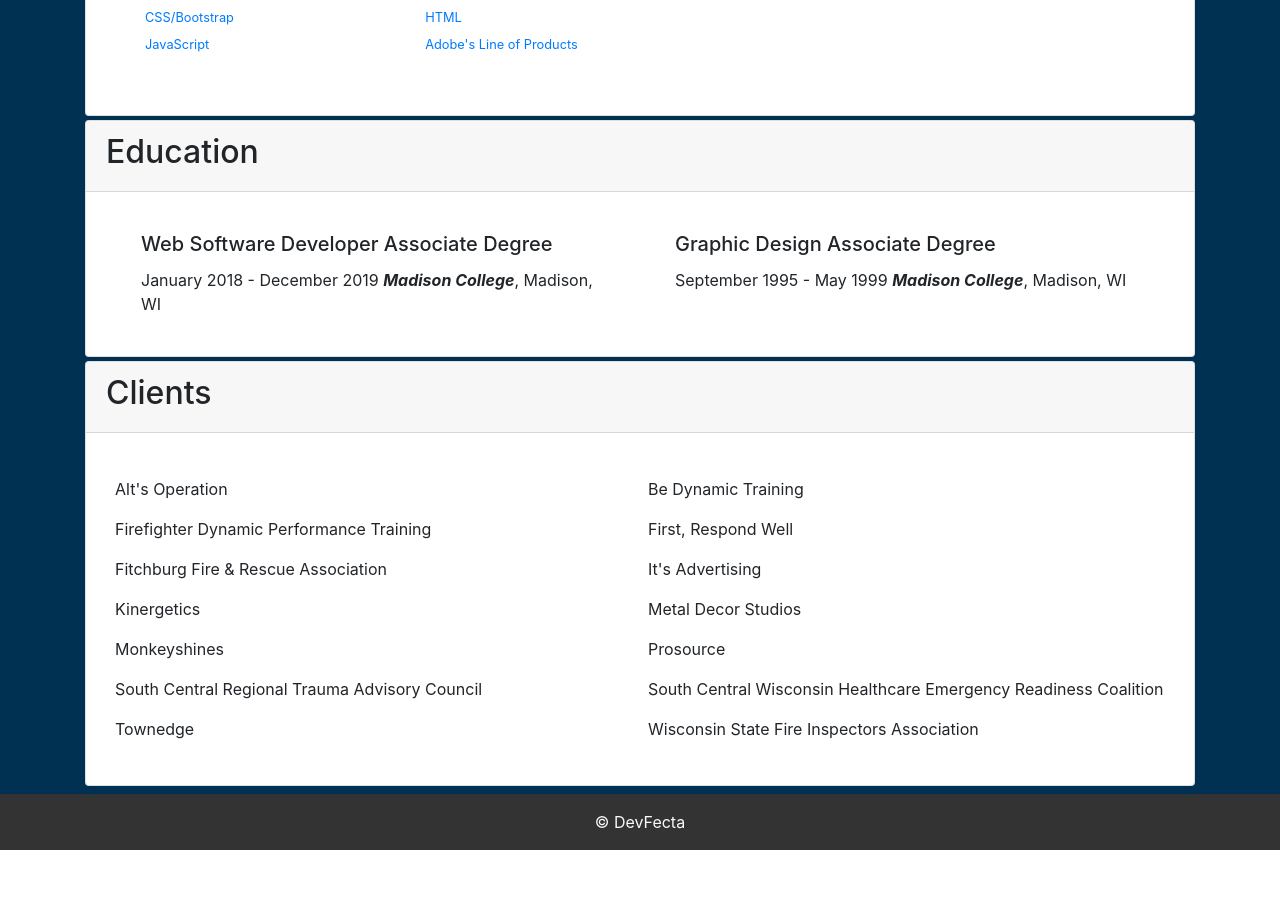
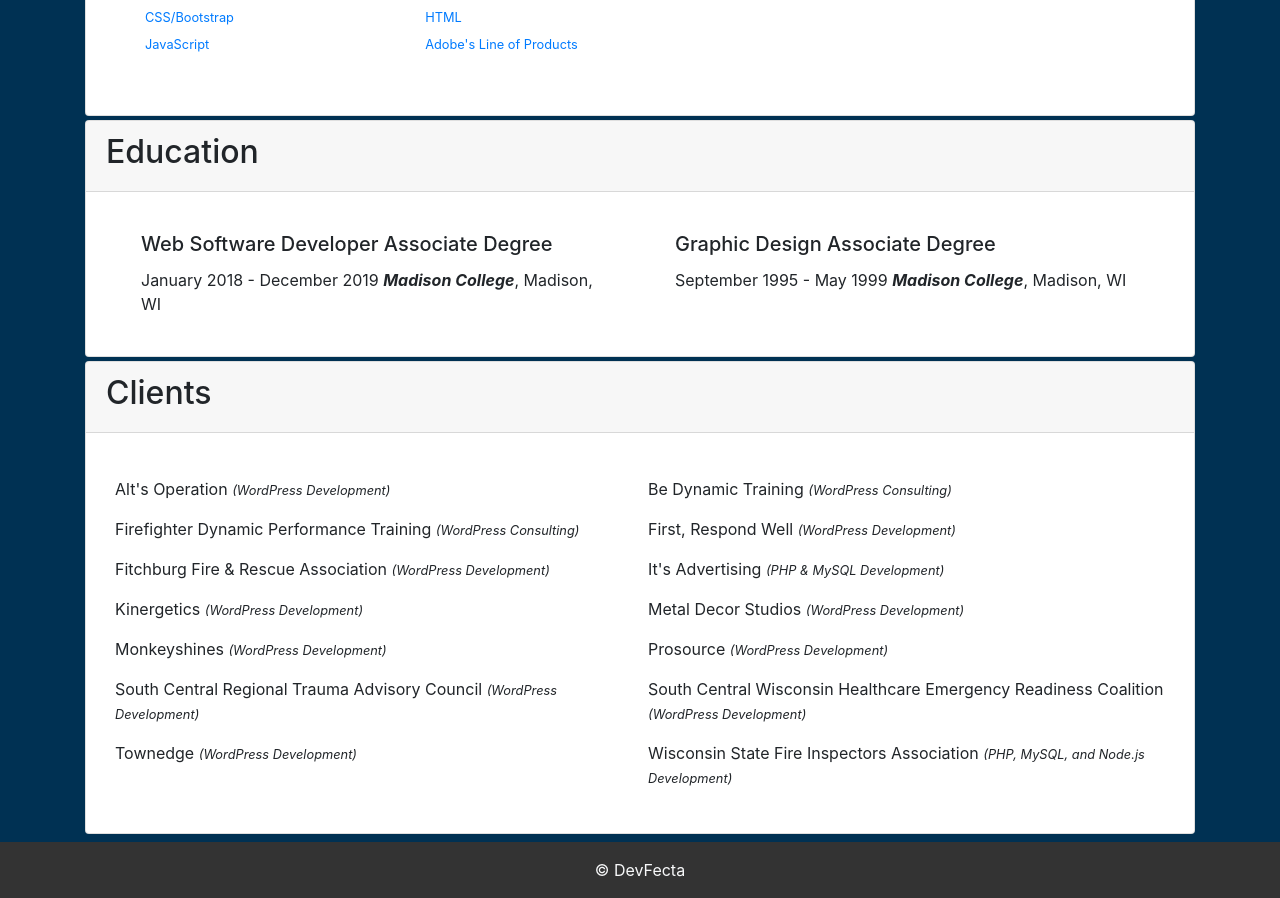
Before and after one commit to devfecta/devfecta.github.io, a React (Create React App) app: page /resume in a window 1280 px wide. Shown: the part 960-1858 px from the top of the page. Before the commit the page ends 1810 px from the top, so only its background shows below. Built offline with nearby package versions, Linux system fonts and the light colour scheme.

Commit message:
Changed the Resume component to a class.

```diff
--- a/public/resumeData.json
+++ b/public/resumeData.json
@@ -25,7 +25,7 @@
         , "npm" : { "description" : "NPM", "wiki" : "https://github.com/devfecta/devfecta.github.io/wiki/NPM" }
         , "php5" : { "description" : "PHP 5.x (Procedural) (Provided by website service and self-configured)", "wiki" : "https://github.com/devfecta/devfecta.github.io/wiki/PHP" }
         , "php7" : { "description" : "PHP 7.x (Procedural & PDO) (Provided by website service and self-configured)", "wiki" : "https://github.com/devfecta/devfecta.github.io/wiki/PHP" }
-        , "postman" : { "description" : "Adobe's Line of Products", "wiki" : "https://github.com/devfecta/devfecta.github.io/wiki/Postman" }
+        , "postman" : { "description" : "Postman", "wiki" : "https://github.com/devfecta/devfecta.github.io/wiki/Postman" }
         , "react" : { "description" : "React", "wiki" : "https://github.com/devfecta/devfecta.github.io/wiki/React" }
         , "ssh" : { "description" : "SSH", "wiki" : "https://github.com/devfecta/devfecta.github.io/wiki/SSH" }
         , "typescript" : { "description" : "TypeScript", "wiki" : "https://github.com/devfecta/devfecta.github.io/wiki/TypeScript" }
@@ -63,19 +63,19 @@
     ],
 
     "clients" : [
-        {"name": "Alt's Operation"}
-        , {"name": "Be Dynamic Training"}
-        , {"name": "Firefighter Dynamic Performance Training"}
-        , {"name": "First, Respond Well"}
-        , {"name": "Fitchburg Fire & Rescue Association"}
-        , {"name": "It's Advertising"}
-        , {"name": "Kinergetics"}
-        , {"name": "Metal Decor Studios"}
-        , {"name": "Monkeyshines"}
-        , {"name": "Prosource"}
-        , {"name": "South Central Regional Trauma Advisory Council"}
-        , {"name": "South Central Wisconsin Healthcare Emergency Readiness Coalition"}
-        , {"name": "Townedge"}
-        , {"name": "Wisconsin State Fire Inspectors Association"}
+        {"name": "Alt's Operation", "jobType": "WordPress Development"}
+        , {"name": "Be Dynamic Training", "jobType": "WordPress Consulting"}
+        , {"name": "Firefighter Dynamic Performance Training", "jobType": "WordPress Consulting"}
+        , {"name": "First, Respond Well", "jobType": "WordPress Development"}
+        , {"name": "Fitchburg Fire & Rescue Association", "jobType": "WordPress Development"}
+        , {"name": "It's Advertising", "jobType": "PHP & MySQL Development"}
+        , {"name": "Kinergetics", "jobType": "WordPress Development"}
+        , {"name": "Metal Decor Studios", "jobType": "WordPress Development"}
+        , {"name": "Monkeyshines", "jobType": "WordPress Development"}
+        , {"name": "Prosource", "jobType": "WordPress Development"}
+        , {"name": "South Central Regional Trauma Advisory Council", "jobType": "WordPress Development"}
+        , {"name": "South Central Wisconsin Healthcare Emergency Readiness Coalition", "jobType": "WordPress Development"}
+        , {"name": "Townedge", "jobType": "WordPress Development"}
+        , {"name": "Wisconsin State Fire Inspectors Association", "jobType": "PHP, MySQL, and Node.js Development"}
     ]
 }
--- a/src/App.js
+++ b/src/App.js
@@ -18,10 +18,12 @@ class App extends Component {
     }
 
 	componentDidMount() {
+		console.log('App componentDidMount');
 		fetch('./resumeData.json')
 		.then(response => response.json())
 		.then(result => {
 			//const experiences = result.map(experience => experience);
+			console.log(result);
 			this.setState({
 					workExperience : result
 				}
--- a/src/components/Resume.js
+++ b/src/components/Resume.js
@@ -1,7 +1,7 @@
-import React from 'react';
+import React, { Component } from 'react';
 
 import '../css/Resume.css';
-
+/*
 const Resume = props => {
 
     let workExperience = "";
@@ -113,107 +113,134 @@ const Resume = props => {
     );
 
 }
+*/
 
+class Resume extends Component {
+
+    componentDidMount() {
+        console.log('Resume componentDidMount');
+
+        //console.log(this.props);
         /*
-const Resume = props => {
-
-    if (props) {
-        console.log(props.resumeData.jobs);
+        if (this.props.resumeData.length > 0) {
+            this.props.resumeData.jobs.map( job => {
+                console.log('test');
+            });
+        }
+        */
     }
 
+    render() {
+        console.log('render');
+        console.log(this.props);
 
-    props.resumeData.jobs.map( job => {
-        console.log('test');
-    });
 
-    let resume = () => props.resumeData.jobs.map( job => {
+        let workExperience = "";
+        let clients = "";
+
+        const techStyle = {
+            fontSize: "80%"
+        }
+
+        if (this.props.resumeData.jobs) {
+
+            //console.log(this.props.resumeData.jobs.sort());
+
+            workExperience = this.props.resumeData.jobs.map( (job, index) => {
 
                 return (
-            <div className="card col-md-6 col-sm-12 border-0">
+
+                    <div key={index} className="card col-md-6 col-sm-12 border-0">
                         <div className="card-body">
                             <h5 className="card-title">{job.jobTitle}</h5>
                             <p className="card-text">{job.startDate} - {job.endDate} <strong>{job.companyName}, {job.city}</strong></p>
                             <p className="card-text"></p>
                             <div className="row">
                                 <div className="col-md">
-                            <h6>Technologies Used <span class="badge badge-devfecta">{job.technologiesUsed.length}</span></h6>
-                            <ul className="list-inline row justify-content-between">
+                                    <h6>Technologies Used <span className="badge badge-devfecta">{job.technologiesUsed.length}</span></h6>
+                                    <ul className="list-inline row justify-content-between" style={techStyle}>
                                         {
 
-                                    props.resumeData.jobs.technologiesUsed.map( technology => {
-                                        //console.log(this.props.technologies.technology)
+
+                                            job.technologiesUsed.map( (technology, index) => {
                                                 return (
-                                            <li className="list-inline-item col-md-5 m-1">{props.resumeData.technologies.technology}</li>
+                                                    <li key={index} className="list-inline-item col-md-5 m-1">
+                                                        <a href={this.props.resumeData.technologies[technology].wiki} target="_blank" rel="noopener noreferrer">
+                                                            {this.props.resumeData.technologies[technology].description}
+                                                        </a>
+                                                    </li>
                                                 )
                                             })
-
                                         }
                                     </ul>
                                 </div>
                             </div>
                         </div>
                     </div>
+
                     );
             });
 
-    console.log(resume);
-
-
-    return(<h1>test</h1>);
-
-
-
-}
-*/
-/*
-class Resume extends Component {
-
-    constructor(props) {
-        super();
-        console.log('constructor');
+            clients = this.props.resumeData.clients.map( (client, index) => {
+                return (
+                    <div key={index} className="col-md-6 p-2">{client.name} <em className="small">({client.jobType})</em></div>
+                );
+            });
         }
 
-    componentDidMount() {
-        console.log('componentDidMount')
-        //console.log(this.state.workExperience);
-        console.log(this.props);
-        if (this.props.resumeData.length > 0) {
-            this.props.resumeData.jobs.map( job => {
-                console.log('test');
-            });
-        }
-    }
-
-    render() {
-
-       // console.log(this.state.workExperience);
-
-        const resumeSection = {
-            marginTop: "-5em"
-        }
-        console.log('render');
-        console.log();
 
         return (
 
-            <section>
-                {console.log('return')}
-                <article>
+            <section className="container-fluid pb-2">
+                <article id="resumeArticle" className="container my-1">
                     <div className="card">
                         <div className="card-header">
                             <h2>Work Experience</h2>
                         </div>
                         <div className="card-body d-flex flex-wrap">
+                            {workExperience}
+                        </div>
+                    </div>
+                </article>
 
+                <article className="container my-1">
+                    <div className="card">
+                        <div className="card-header">
+                            <h2>Education</h2>
+                        </div>
+                        <div className="card-body d-flex flex-wrap">
+                            <div className="card col-md-6 col-sm-12 border-0">
+                                <div className="card-body">
+                                    <h5 className="card-title">Web Software Developer Associate Degree</h5>
+                                    <p className="card-text">January 2018 - December 2019 <strong><em>Madison College</em></strong>, Madison, WI</p>
+                                </div>
+                            </div>
+                            <div className="card col-md-6 col-sm-12 border-0">
+                                <div className="card-body">
+                                    <h5 className="card-title">Graphic Design Associate Degree</h5>
+                                    <p className="card-text">September 1995 - May 1999 <strong ><em>Madison College</em></strong>, Madison, WI</p>
+                                </div>
+                            </div>
+                        </div>
+                    </div>
+                </article>
 
-
-
+                <article className="container mt-1">
+                    <div className="card">
+                        <div className="card-header">
+                            <h2>Clients</h2>
+                        </div>
+                        <div className="card-body">
+                            <div className="card-text row p-3">
+                                {clients}
+                            </div>
                         </div>
                     </div>
                 </article>
             </section>
+
         );
     }
 }
-*/
+
 export default Resume;
```
Also changed, not shown: 16 other files (tests, documents, lock files or other folders). Lines whose indentation alone changed are shown as unchanged.
